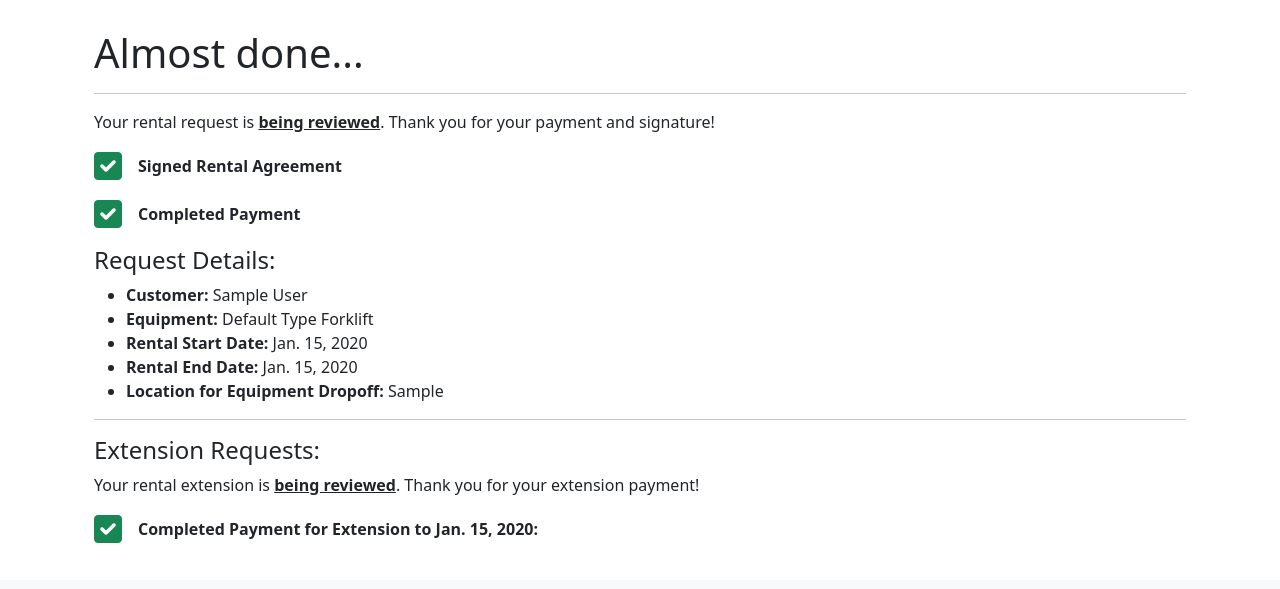
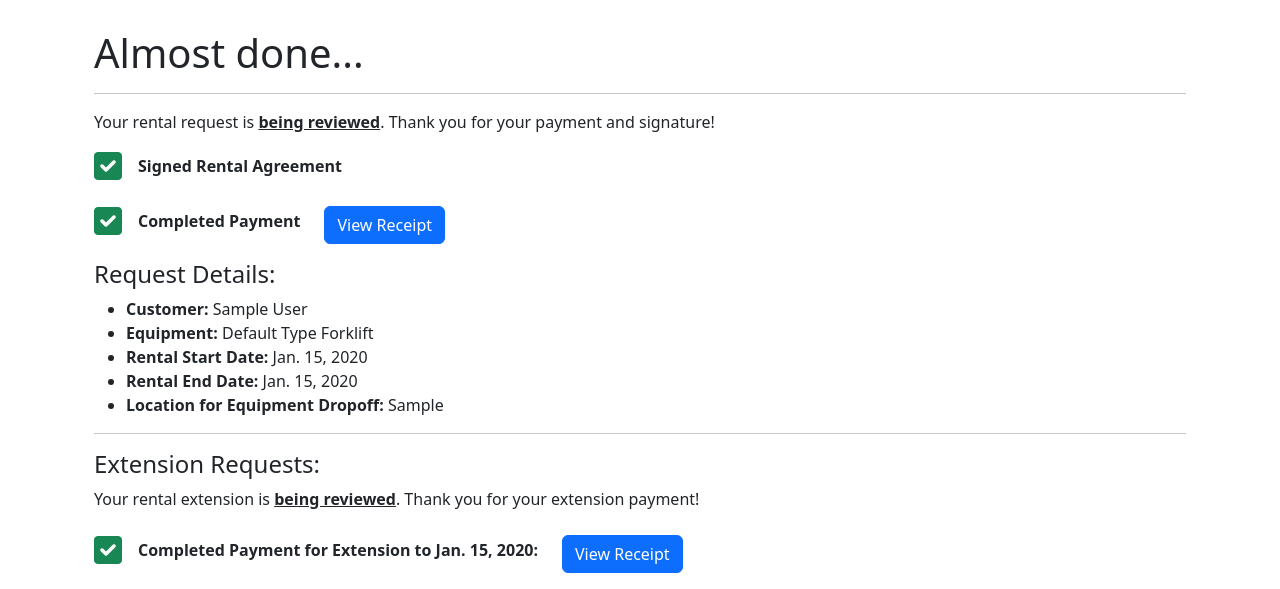
Before and after one commit to TheJoshBaxter/ezRENT, a Django app: page /customer_confirmation/1 in a window 1280 px wide. Shown: the part 220-809 px from the top of the page. Before the commit the page ends 763 px from the top, so only its background shows below. Run offline with Django 4.2, Linux system fonts and the light colour scheme; data comes from the database, SQL or seed files in the repository; tables that the repository leaves empty hold one stand-in row (values such as "Sample post"); some libraries are stand-ins or nearby versions.

Commit message:
payment receipts added

```diff
--- a/customerPortal/templates/customer_confirmation.html
+++ b/customerPortal/templates/customer_confirmation.html
@@ -36,6 +36,9 @@
             {% else %}
             <i class="{% if paid %}fas fa-check-square text-success{% else %}far fa-square text-muted{% endif %} fa-2x me-3"></i>
             <span class="fw-bold">Completed Payment</span>
+            <div class="ms-4 mt-2">
+                <a href="{{order.payment_receipt_url}}" class="btn btn-primary" target="_blank" rel="noopener noreferrer">View Receipt</a>
+            </div>
             {% endif %}
         </div>
 
@@ -308,6 +311,9 @@
         {% else %}
         <i class="{% if extension.paid %}fas fa-check-square text-success{% else %}far fa-square text-muted{% endif %} fa-2x me-3"></i>
         <span class="fw-bold">Completed Payment for Extension to {{extension.new_end_date}}:</span>
+        <div class="ms-4 mt-2">
+            <a href="{{extension.payment_receipt_url}}" class="btn btn-primary" target="_blank" rel="noopener noreferrer">View Receipt</a>
+        </div>
         {% endif %}
     </div>
 
--- a/customerPortal/views.py
+++ b/customerPortal/views.py
@@ -544,8 +544,10 @@ def update_payment_status(request):
             extension = RentalExtensions.objects.get(id=extensionId)
             cost_in_cents = int(extension.cost * 100)
 
-            if create_payment(token, cost_in_cents): #execute create_payment, and if it returns true (for successful payment), mark the extension as paid and save it.
+            result = create_payment(token, cost_in_cents) # execute create_payment, save the results to "result"
+            if result.get("success"): #if the success key in the returned dict contains True (for successful payment), mark the extension as paid and save it.
                 extension.paid = True
+                extension.payment_receipt_url = result.get("receipt_url")
                 extension.save()
             else:
                 messages.error(request, "Payment failed. Please try again or contact support at the number above.", extra_tags=f"extensionPayment {extensionId}")
@@ -555,8 +557,10 @@ def update_payment_status(request):
             transportOrder = TransportOrder.objects.get(rental_order=orderId)
             cost_in_cents = int(order.total_cost * 100)
 
-            if create_payment(token, cost_in_cents): #execute create_payment, and if it returns true (for successful payment), mark the order and transport as paid and save them.
+            result = create_payment(token, cost_in_cents) # execute create_payment, save the results to "result"
+            if result.get("success"): #if the success key in the returned dict contains True (for successful payment), mark the order and transport as paid and save them.
                 order.paid = True
+                order.payment_receipt_url = result.get("receipt_url")
                 transportOrder.paid = True
                 order.save()
                 transportOrder.save()
--- a/managementPortal/models.py
+++ b/managementPortal/models.py
@@ -40,6 +40,7 @@ class RentalOrder(models.Model):
     created_at = models.DateTimeField(auto_now_add=True, null=True)
     rental_approved = models.BooleanField(default=False, null=True)
     rental_returned = models.BooleanField(default=False, null=True)
+    payment_receipt_url = models.CharField(max_length=100, default="noURL")
 
     @property
     def rental_term_agreement(self): # (number of days until renewal or return)
@@ -61,6 +62,7 @@ class RentalExtensions(models.Model):
     timestamp = models.DateTimeField()
     cost = models.DecimalField(max_digits=10, decimal_places=2, null=True)
     paid = models.BooleanField(default=False, null=True)
+    payment_receipt_url = models.CharField(max_length=100, default="noURL")
 
     def __str__(self):
         return f"Extension for {self.rental_order} originally, now {self.new_end_date}"
```
Also changed, not shown: customerPortal/square_client.py (+6 -4 lines), managementPortal/migrations/0037_rentalextensions_payment_receipt_url_and_more.py (added).
